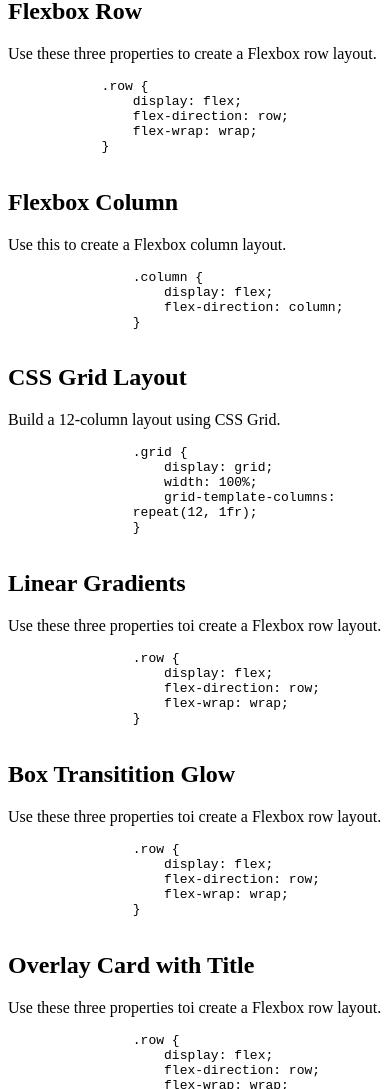
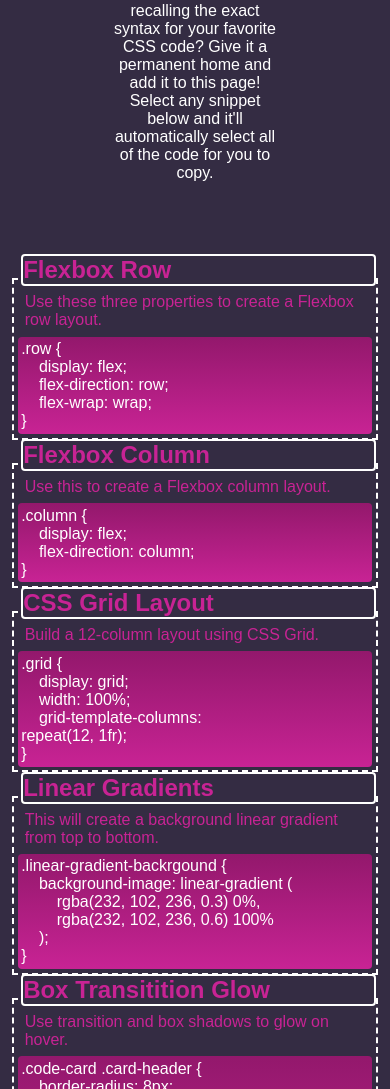
Before and after one commit to Mattdack/flex-card-practice, a plain HTML site: page index.html in a window 390 px wide. Shown: the part 174-1263 px from the top of the page. Drawn offline with Linux system fonts and the light colour scheme.

Commit message:
Adds the majority of the CSS that allows the page to become responsive to PX width of view window.

```diff
--- a/assets/css/style.css
+++ b/assets/css/style.css
@@ -1,6 +1,81 @@
+:root {
+    --primary-color: rgb(52, 44, 67);
+    --accent-color-1: rgb(200, 35, 148);
+    --accent-color-2: white;
+}
+
 * {
     margin: 0;
-    padding 0;
-    background-color: rgb(35, 25, 52);
-    color: pink
+    padding: 0;
+    font-family: Arial, Helvetica, sans-serif;
 }
+
+header {
+    padding: 10vh;
+    background-color: var(--primary-color);
+    color: var(--accent-color-1);
+    height:fit-content;
+    text-align: center;
+}
+
+header p {
+    color: var(--accent-color-2);
+    margin: auto;
+    width: 75%;
+    text-align: center;
+}
+
+main {
+    display: flex;
+    flex-direction: row;
+    flex-wrap: wrap;
+    background-color: var(--primary-color);
+    justify-content: center;
+}
+
+section {
+    margin: 3%;
+    padding: 1%;
+    border: 2px dashed var(--accent-color-2);
+    width: 25%;
+    color: var(--accent-color-1);
+    background-color: var(--primary-color);
+}
+
+section h2 {
+    position: relative;
+    left: 1%;
+    margin-top: -30px;
+    border: 2px solid var(--accent-color-2);
+    border-radius: 4px;
+    background-color: var(--primary-color);
+
+}
+
+section p {
+    padding: 2%;
+}
+
+section pre {
+    color: var(--accent-color-2);
+    padding: 1%;
+    background: linear-gradient(rgb(147, 24, 108) 0%,rgb(200, 35, 148) 100%);
+    border-radius: 4px;
+    max-height: 100%;
+}
+
+footer {
+    text-align: center;
+    background-color: var(--primary-color);
+    color: var(--accent-color-1);
+}
+@media screen and (max-width: 992px) {
+    section {
+        width: 45%;
+    }
+}
+@media screen and (max-width: 768px) {
+    section {
+        width: 95%;
+    }
+}
--- a/index.html
+++ b/index.html
@@ -4,7 +4,9 @@
     <meta charset="UTF-8">
     <meta http-equiv="X-UA-Compatible" content="IE=edge">
     <meta name="viewport" content="width=device-width, initial-scale=1.0">
-    <title>Document</title>
+    <title>CSS Cheatsheet</title>
+    <link rel="stylesheet" href="./assets/css/style.css">
+
 </head>
 <body>
     <header>
@@ -20,8 +22,7 @@
     display: flex;
     flex-direction: row;
     flex-wrap: wrap;
-            }
-            </pre>
+}</pre>
         </section>
         <section>
             <h2>Flexbox Column</h2>
@@ -30,8 +31,7 @@
 .column {
     display: flex;
     flex-direction: column;
-                }
-                </pre>
+}</pre>
         </section>
         <section>
             <h2>CSS Grid Layout</h2>
@@ -42,45 +42,46 @@
     width: 100%;
     grid-template-columns:
 repeat(12, 1fr);
-                }
-                </pre>
+}</pre>
         </section>
         <section>
             <h2>Linear Gradients</h2>
-            <p>Use these three properties toi create a Flexbox row layout.</p>
+            <p>This will create a background linear gradient from top to bottom.</p>
             <pre>
-                .row {
-                    display: flex;
-                    flex-direction: row;
-                    flex-wrap: wrap;
-                }
-                </pre>
+.linear-gradient-backrgound {
+    background-image: linear-gradient (
+        rgba(232, 102, 236, 0.3) 0%,
+        rgba(232, 102, 236, 0.6) 100%
+    );
+}</pre>
         </section>
         <section>
             <h2>Box Transitition Glow</h2>
-            <p>Use these three properties toi create a Flexbox row layout.</p>
+            <p>Use transition and box shadows to glow on hover.</p>
             <pre>
-                .row {
-                    display: flex;
-                    flex-direction: row;
-                    flex-wrap: wrap;
+.code-card .card-header {
+    border-radius: 8px;
+    transition: all 0.5s ease-in-out;
 }
-                </pre>
+
+.code-card:hover,
+.code-card:hover .card-header {
+    box-shadow: inset 0px 0px 8px
+rgba(232, 102, 236, 1), 0 0 15px
+rgba(232, 102, 236, 1);</pre>
         </section>
         <section>
             <h2>Overlay Card with Title</h2>
-            <p>Use these three properties toi create a Flexbox row layout.</p>
+            <p>Use position properties and negative margins to raise elements higher than their natural starting point.</p>
             <pre>
-                .row {
-                    display: flex;
-                    flex-direction: row;
-                    flex-wrap: wrap;
-                }
-                </pre>
+.card-header {
+    position: relative;
+    margin-top: -20px;
+}</pre>
         </section>
     </main>
     <footer>
-        <p>Made with &hearts and CSS</p>
+        <h2>Made with &hearts; and CSS</h2>
     </footer>
 </body>
 </html>
```
Lines whose indentation alone changed are shown as unchanged.
